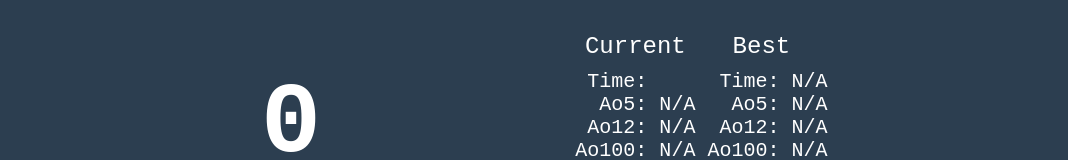
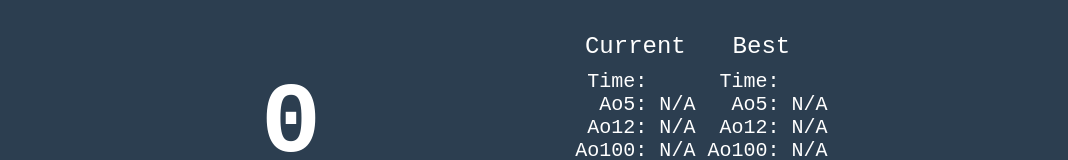
Before and after one commit to Gwyddyonx/Timery, a Vue app: page / in a window 1280 px wide. Shown: the part 271-431 px from the top of the page, without its empty margins (116-1184 px from the left). Built offline with nearby package versions, Linux system fonts and the light colour scheme.

Commit message:
adding pb calculate, no pb ao working

```diff
--- a/src/components/Records.vue
+++ b/src/components/Records.vue
@@ -12,7 +12,7 @@
         </div>
         <div class="ao-best">
           <span class="tittle ao">Best</span>
-          <span class="ao">&nbsp;&nbsp;Time: {{ getAo(5) }}</span>
+          <span class="ao">&nbsp;&nbsp;Time: {{ getPB(5) }}</span>
           <span class="ao">&nbsp;&nbsp;&nbsp;Ao5: {{ getAo(5) }}</span>
           <span class="ao">&nbsp;&nbsp;Ao12: {{ getAo(12) }}</span>
           <span class="ao">&nbsp;Ao100: {{ getAo(100) }}</span>
@@ -38,7 +38,7 @@
             <th class="th-delete">Delete</th>
           </tr>
           <tr v-for="(time, index) in times.toReversed()" :key="index">
-            <td>{{ index }}</td>
+            <td>{{ index+1 }}</td>
             <td>{{ time }}</td>
             <td>X</td>
           </tr>
@@ -61,6 +61,9 @@ export default {
   methods: {
     getCurrentTime() {
       return this.times[this.times.length - 1]
+    },
+    getPB(){
+      return this.times.toSorted().slice(0,1)[0]
     },
     getAo(count) {
       if (this.times.length < count) {
```
